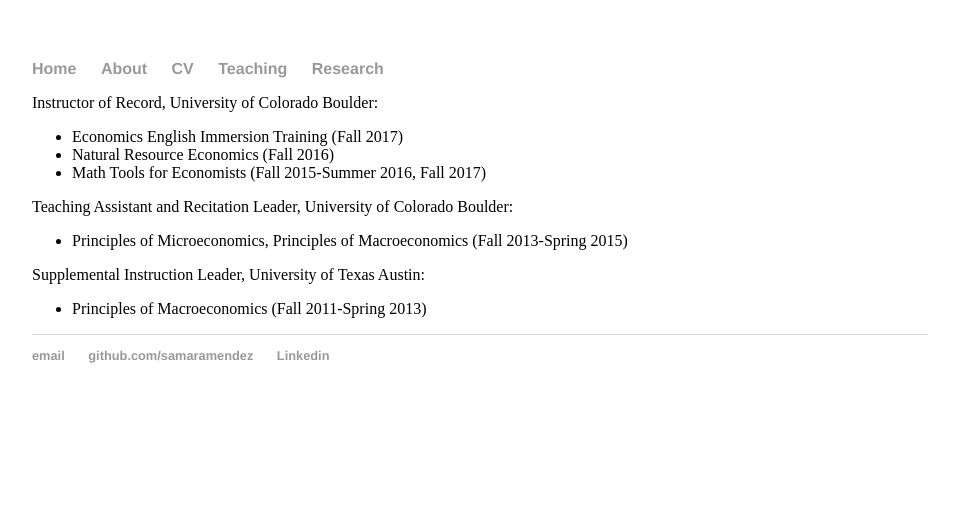
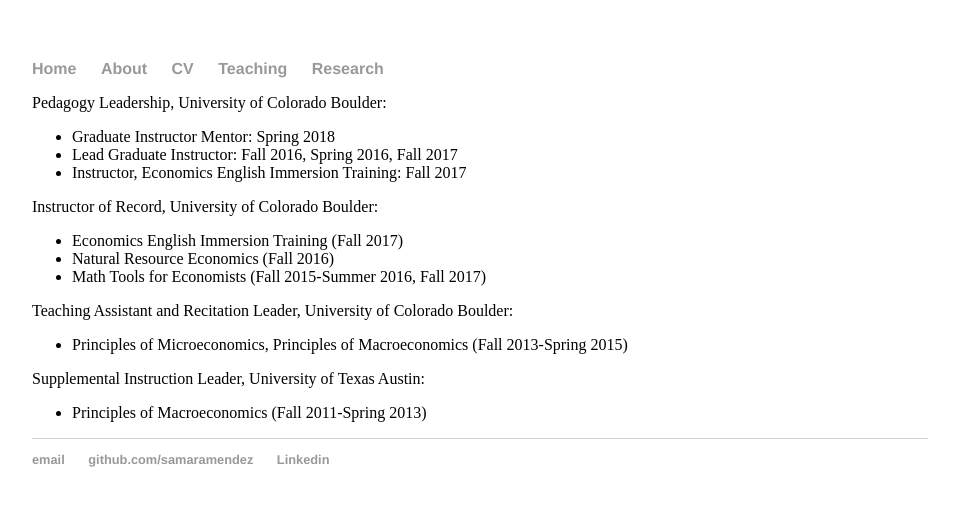
Before and after one commit to samaramendez/samaramendez.github.io, a Jekyll site: the page built from teaching/index.html, in a window 1280 px wide. Shown: the top 506 px of the page, without its empty margins (160-1119 px from the left). Built offline with Jekyll 4.4.1, drawn with Linux system fonts in a browser that asks for light colours.

Commit message:
Update index.html

```diff
--- a/teaching/index.html
+++ b/teaching/index.html
@@ -3,7 +3,15 @@
 title: Samara Mendez
 ---
 <div class="blurb">
- 		Instructor of Record, University of Colorado Boulder:
+
+		Pedagogy Leadership, University of Colorado Boulder:
+		<ul>
+		<li>Graduate Instructor Mentor: Spring 2018</li>
+		<li>Lead Graduate Instructor: Fall 2016, Spring 2016, Fall 2017</li>
+		<li>Instructor, Economics English Immersion Training: Fall 2017 </li>
+		</ul>
+
+		Instructor of Record, University of Colorado Boulder:
 		<ul>
 		<li>Economics English Immersion Training (Fall 2017)</li>
 		<li>Natural Resource Economics (Fall 2016) </li>
```
